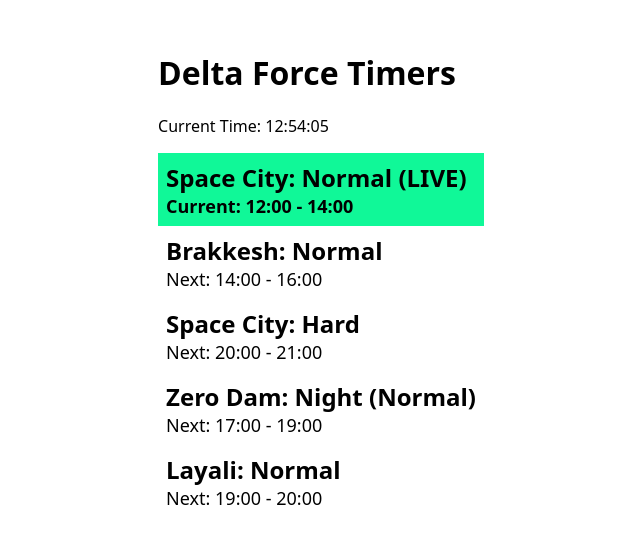
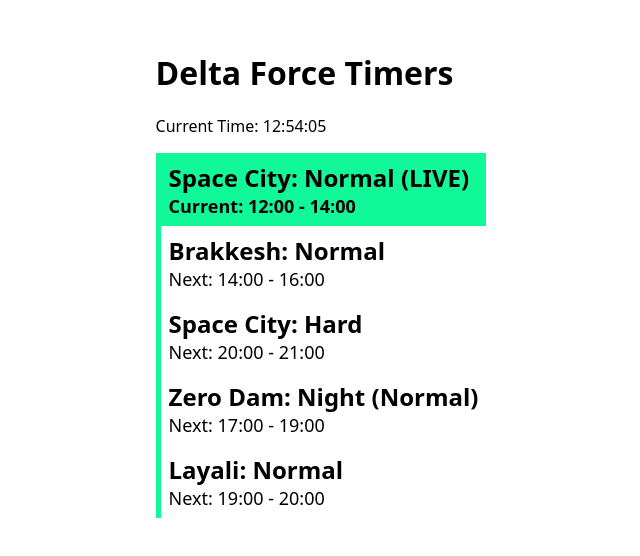
Before and after one commit to tomcorke/dftimers, a React (Vite) app: page / in a window 1280 px wide. Shown: the part 126-682 px from the top of the page, without its empty margins (319-959 px from the left). Built offline with nearby package versions, Linux system fonts and the light colour scheme.

Commit message:
Update timers

```diff
--- a/package.json
+++ b/package.json
@@ -1,11 +1,12 @@
 {
-  "name": "DF Map Timers",
+  "name": "df-map-timers",
   "private": true,
   "version": "0.0.0",
   "source": "src/index.html",
   "scripts": {
     "start": "parcel",
-    "build": "cross-env TEMP=E:\\temp parcel build"
+    "build": "cross-env TEMP=E:\\temp parcel build",
+    "deploy": "npm run build && gh-pages -d dist --branch publish --cname dftimers.tomcorke.com"
   },
   "dependencies": {
     "classnames": "^2.5.1",
@@ -17,6 +18,7 @@
     "@types/react": "^19.0.0",
     "@types/react-dom": "^19.0.0",
     "cross-env": "^7.0.3",
+    "gh-pages": "^6.3.0",
     "parcel": "^2.14.0"
   }
 }
--- a/src/App.css
+++ b/src/App.css
@@ -7,7 +7,11 @@
   height: 100%;
 }
 
+
+
 .App {
+
+  --df-green: #10f898;
 
   .currentTime {
     margin-bottom: 1em;
@@ -16,6 +20,7 @@
   .timers {
     .timer {
       padding: 0.5em;
+      border-left: 5px solid var(--df-green);
 
       h2 {
         font-size: 24px;
@@ -24,7 +29,7 @@
       }
 
       &.live {
-        background: #10f898;
+        background: var(--df-green);
         color: black;
         font-weight: bold;
       }
--- a/src/index.html
+++ b/src/index.html
@@ -3,7 +3,7 @@
   <head>
     <meta charset="utf-8"/>
     <meta name="viewport" content="width=device-width, initial-scale=1.0" />
-    <title>Parcel React App</title>
+    <title>Shot's Delta Force Map Timers</title>
   </head>
   <body>
     <div id="app"></div>
--- a/src/timers/map-timer.ts
+++ b/src/timers/map-timer.ts
@@ -15,9 +15,7 @@
   static nowSeconds(): number {
     const now = new Date();
     const offset = now.getTimezoneOffset() * 60;
-    return (
-      now.getHours() * 3600 + now.getMinutes() * 60 + now.getSeconds() + offset
-    );
+    return now.getHours() * 3600 + now.getMinutes() * 60 + now.getSeconds();
   }
 
   nextOrCurrentTimeSpan(currentTimeSeconds: number): TimeSpan | undefined {
```
Also changed, not shown: 1 other file (tests, documents, lock files or other folders).
